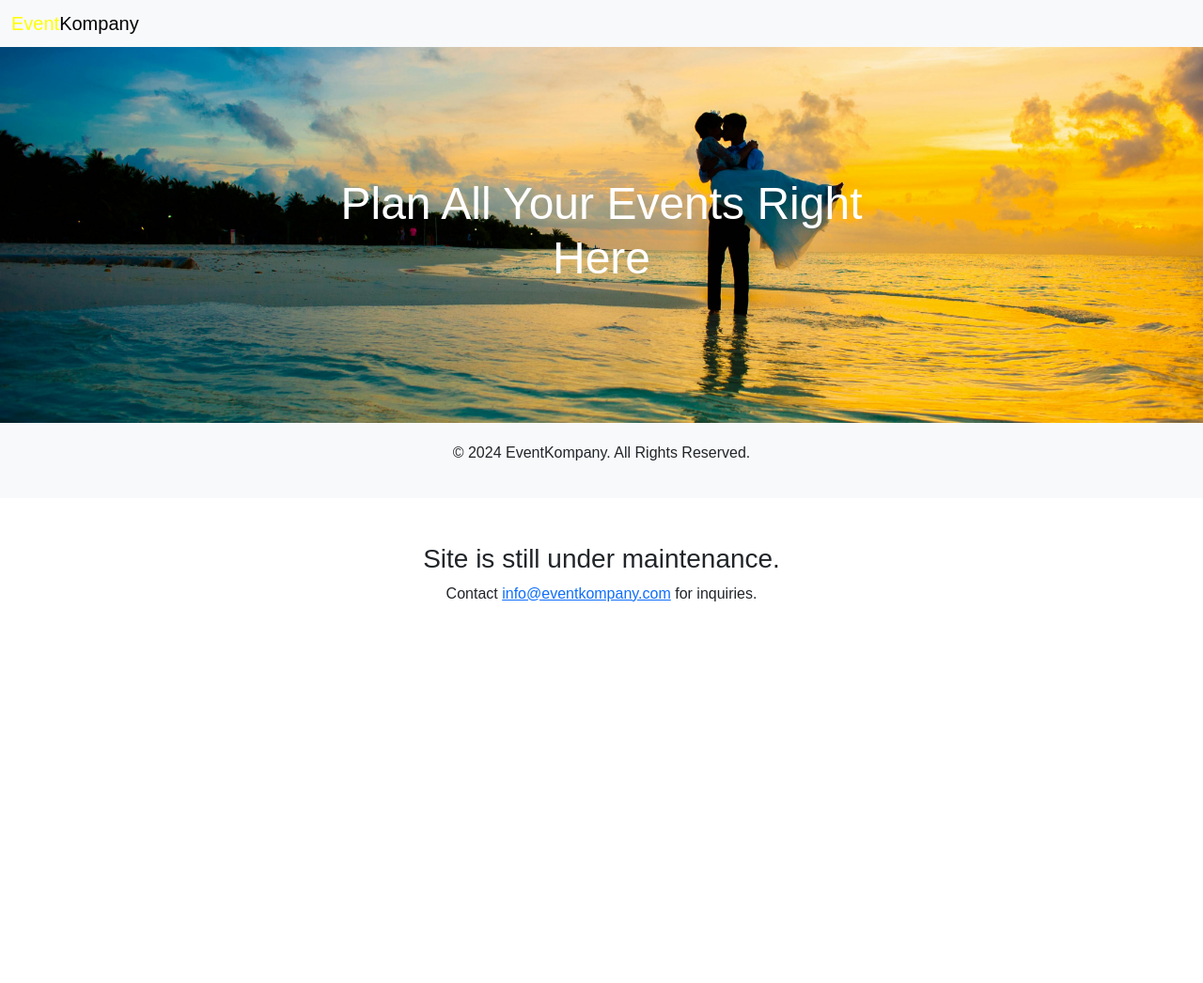
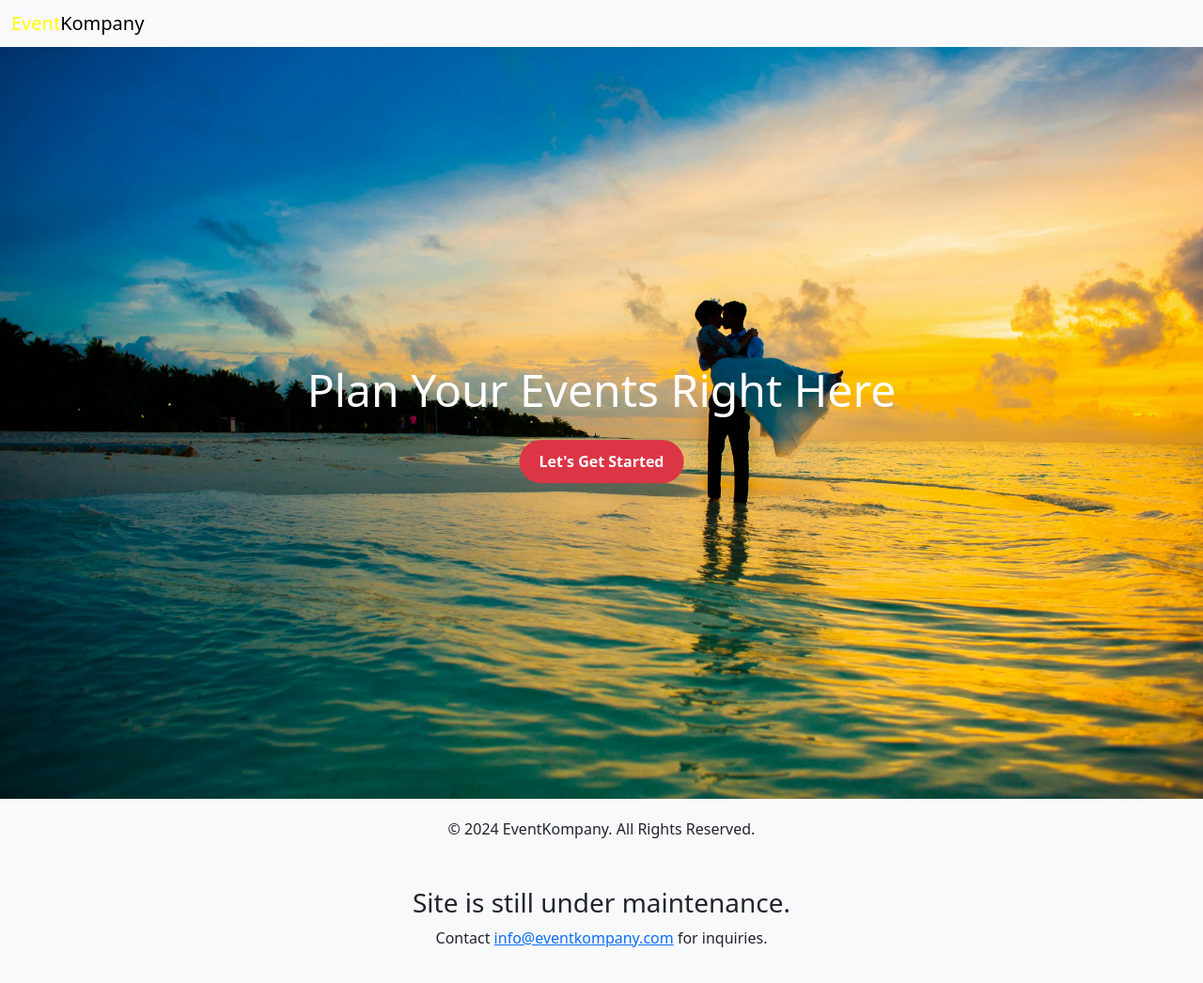
Before and after one commit to eventkompany/dummy, a plain HTML site: page index.html in a window 1280 px wide. Shown: the whole page at 94% size. Before the commit the page ends 800 px from the top, so only its background shows below. Drawn offline with nearby package versions, Linux system fonts and the light colour scheme.

Commit message:
Update index.html

```diff
--- a/index.html
+++ b/index.html
@@ -6,18 +6,29 @@
     <title>EventKompany - Plan Your Events</title>
     <link href="https://cdn.jsdelivr.net/npm/bootstrap@5.3.0/dist/css/bootstrap.min.css" rel="stylesheet">
     <style>
-        body {
-            font-family: Arial, sans-serif;
+        /* Make sure the page takes up full height */
+        html, body {
+            height: 100%;
+            margin: 0;
         }
+
+        /* Fullscreen Hero Section */
         .hero-section {
             position: relative;
             text-align: center;
+            height: 100vh; /* Full viewport height */
+            display: flex;
+            justify-content: center;
+            align-items: center;
+            overflow: hidden;
         }
+
         .hero-section img {
-            max-height: 400px;
             object-fit: cover;
             width: 100%;
+            height: 100%;
         }
+
         .overlay {
             position: absolute;
             top: 50%;
@@ -27,16 +38,24 @@
             text-align: center;
             font-weight: bold;
         }
+
         footer {
             background-color: #f8f9fa;
             padding: 20px;
             text-align: center;
         }
+
         .navbar-brand .event {
             color: yellow;
         }
+
         .navbar-brand .kompany {
             color: black;
+        }
+
+        .maintenance-message {
+            margin-top: 50px;
+            text-align: center;
         }
     </style>
 </head>
@@ -54,22 +73,22 @@
     <div class="hero-section">
         <img src="./main.png.jpg" alt="Plan Your Wedding">
         <div class="overlay">
-            <h1 class="display-5">Plan All Your Events Right Here</h1>
+            <h1 class="display-5">Plan Your Events Right Here</h1>
+            <button class="btn btn-danger mt-3" style="border-radius: 30px; font-weight: bold; padding: 10px 20px;" data-bs-toggle="modal" data-bs-target="#chatModal">
+                Let's Get Started
+            </button>
         </div>
     </div>
-
-    <!-- Main Content -->
 
     <!-- Footer -->
     <footer>
         <p>&copy; 2024 EventKompany. All Rights Reserved.</p>
-    </footer>
-
-    <!-- Maintenance Page Message -->
-    <div class="text-center mt-5">
+            <!-- Maintenance Page Message -->
+    <div class="maintenance-message">
         <h3>Site is still under maintenance.</h3>
         <p>Contact <a href="mailto:info@eventkompany.com">info@eventkompany.com</a> for inquiries.</p>
     </div>
+    </footer>
 
     <script src="https://cdn.jsdelivr.net/npm/bootstrap@5.3.0/dist/js/bootstrap.bundle.min.js"></script>
 </body>
```
